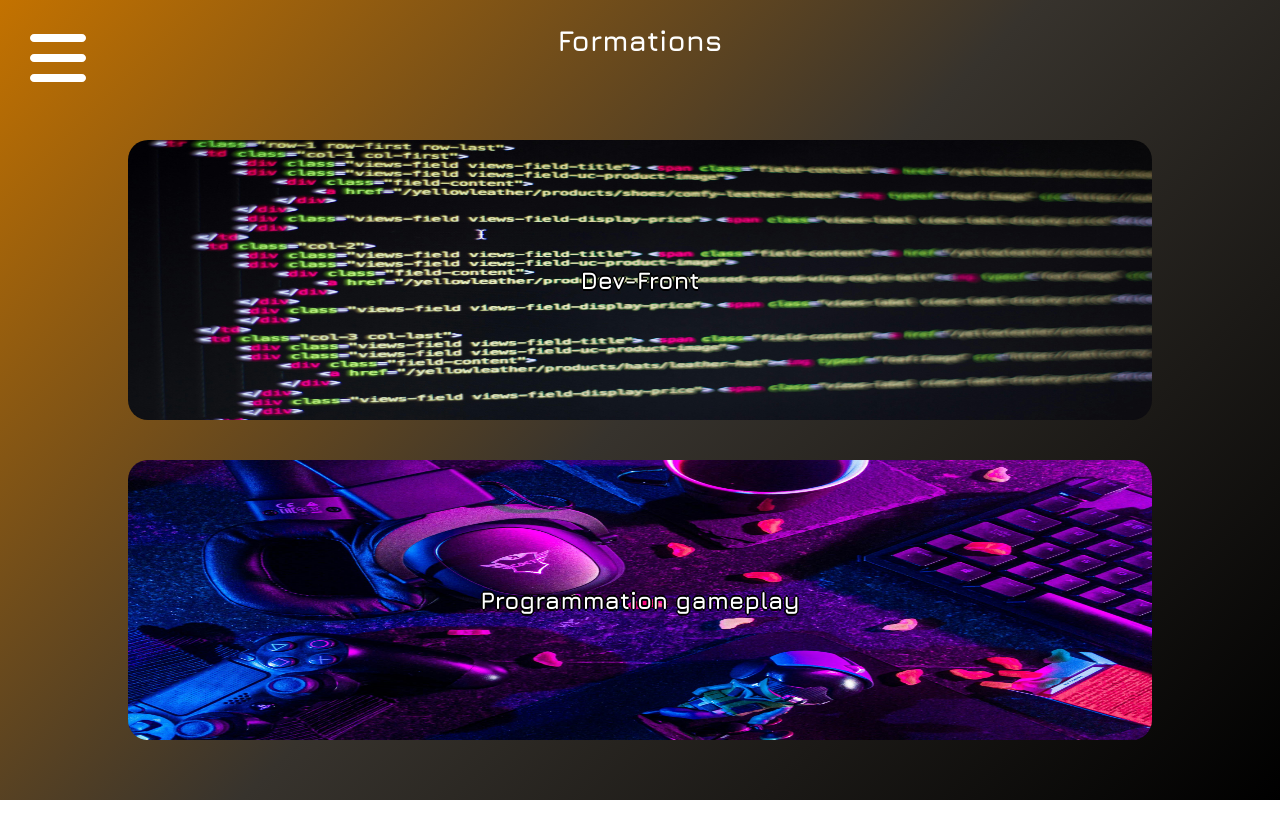
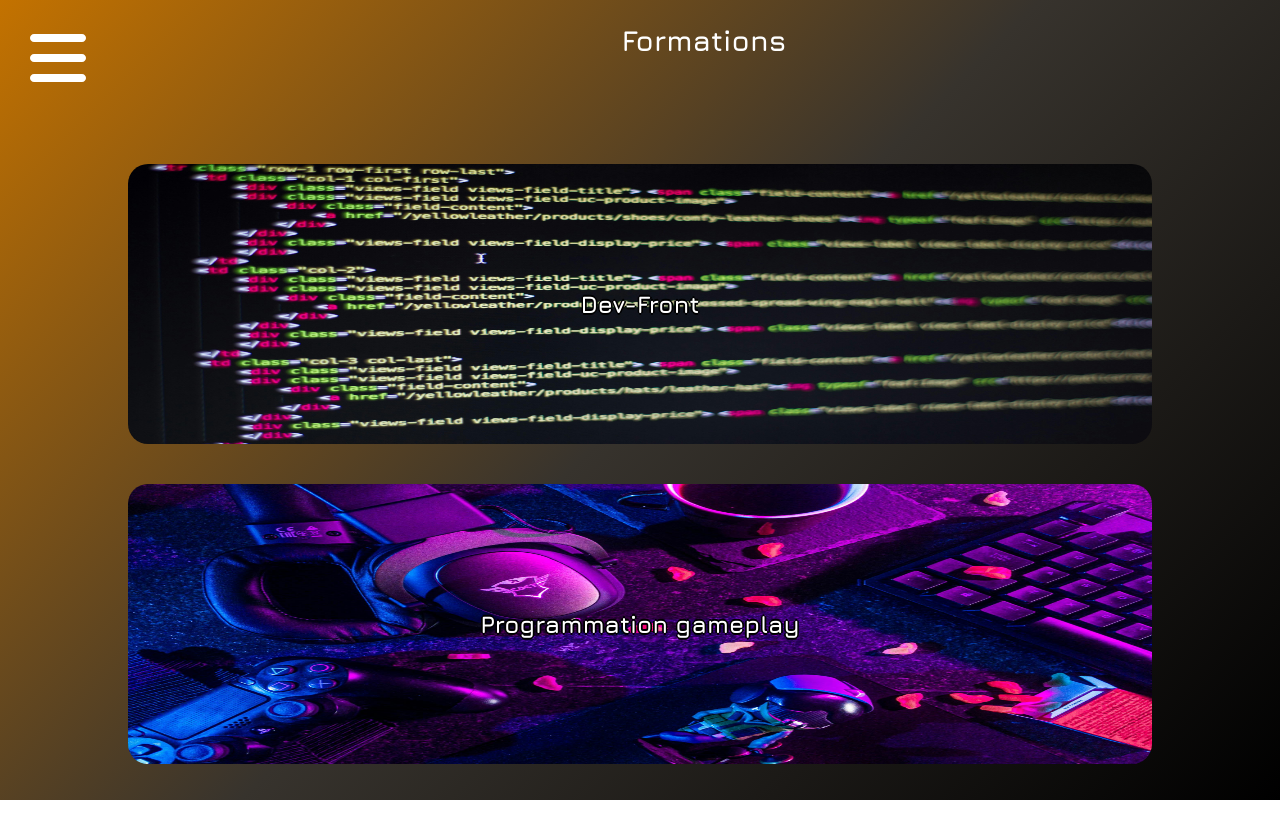
Before and after one commit to JuliePlagias/Web-CV, a React (Create React App) app: page /formations in a window 1280 px wide. Shown: the top 838 px of the page. Before the commit the page ends 800 px from the top, so only its background shows below. Built offline with nearby package versions, Linux system fonts and the light colour scheme.

Commit message:
Upd - style of nav bar and block page update

```diff
--- a/src/styles/components/_navbar.scss
+++ b/src/styles/components/_navbar.scss
@@ -8,7 +8,9 @@
         fill: white;
     }
     h1{
-        width: 100%;
+        position: absolute;
+        right: 0;
+        width: 90%;
         color: white;
         text-align: center;
         font-weight: bold;
--- a/src/styles/pages/_blockPage.scss
+++ b/src/styles/pages/_blockPage.scss
@@ -5,4 +5,5 @@
     justify-content: center;
     min-height: 90vh;
     gap: 5vh;
+    padding: 3vh 0;
 }
```
